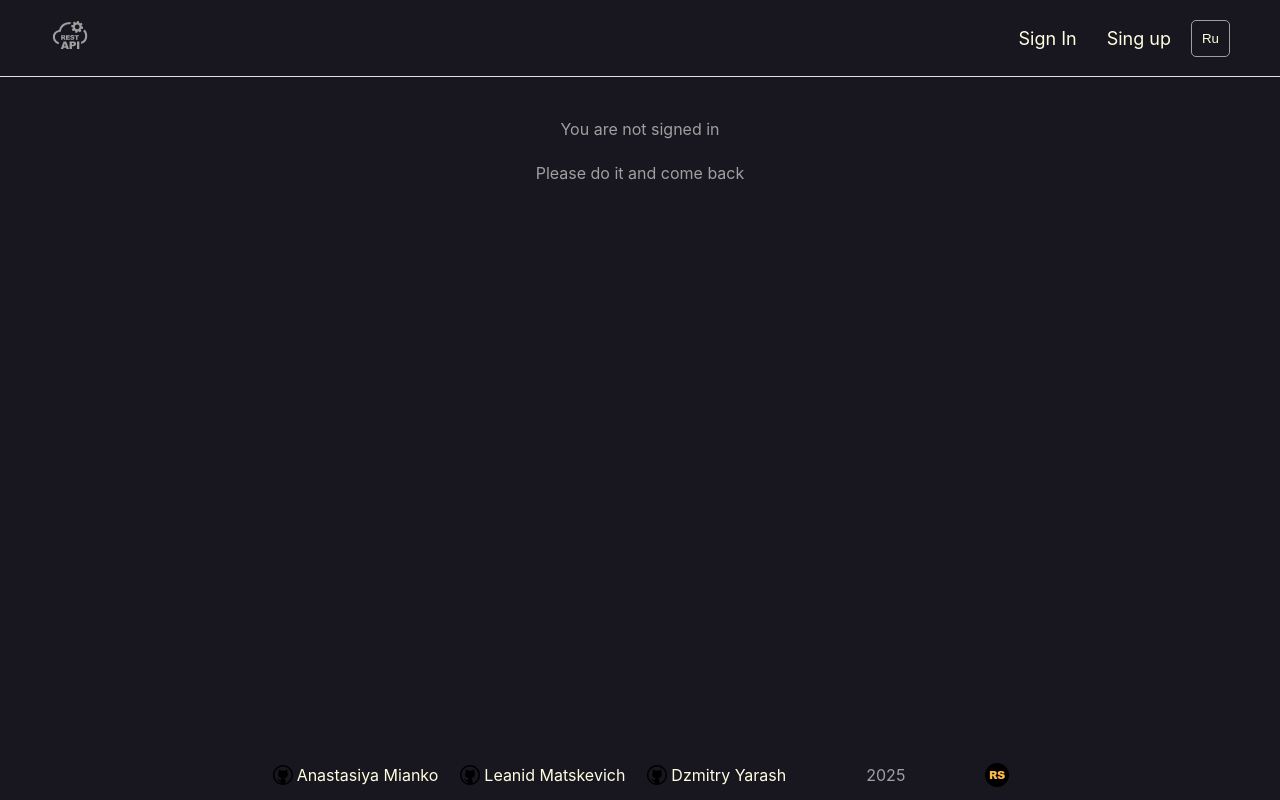
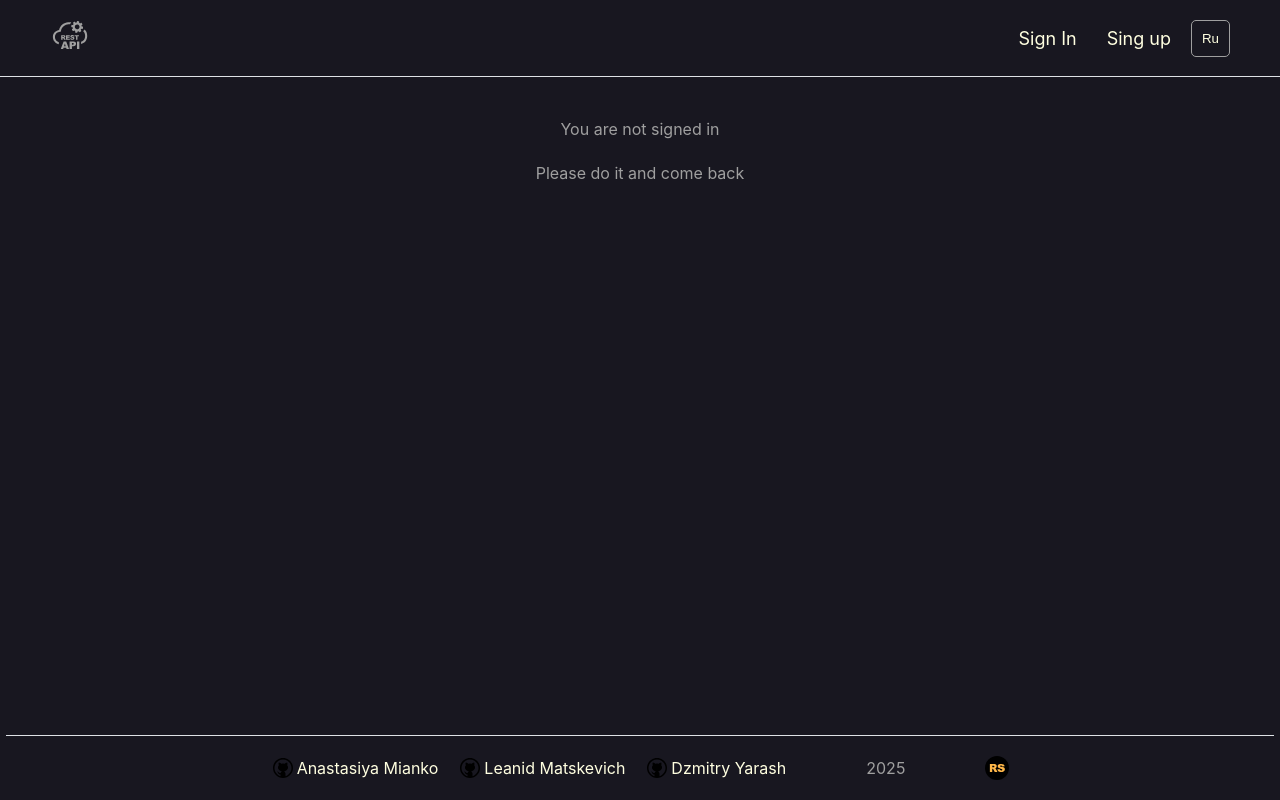
Before and after one commit to SpiriT-L/rest-client-app, a Next.js app: page /en/rest-client in a window 1280 px wide. Built offline with nearby package versions, Linux system fonts and the light colour scheme; no server answers.

Commit message:
fix: adjust footer width and add border styling

```diff
--- a/src/app/globals.scss
+++ b/src/app/globals.scss
@@ -30,9 +30,10 @@ main {
 }
 
 footer {
-  width: 100%;
+  width: 99vw;
   height: 50px;
   align-items: center;
+  border-top: 1px solid $color-border-bottom;
 }
 
 a {
--- a/src/components/Footer/Footer.module.scss
+++ b/src/components/Footer/Footer.module.scss
@@ -5,6 +5,8 @@
   align-items: center;
   justify-content: center;
   gap: 80px;
+  margin-top: 2rem;
+  padding: 2rem 0;
 
   .links {
     display: flex;
```
